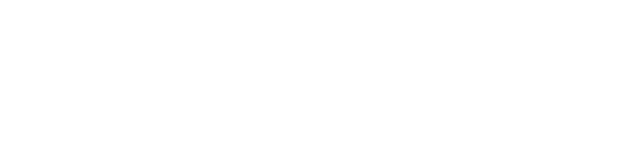
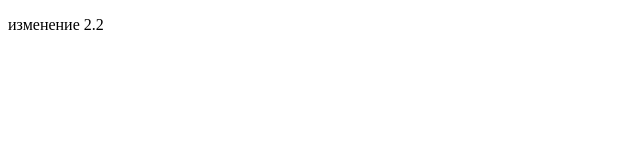
Before and after one commit to revenkopro/ba, a plain HTML site: page index.html in a window 1280 px wide. Shown: the whole page, without its empty margins (0-640 px from the left). Drawn offline with Linux system fonts and the light colour scheme.

Commit message:
index.html

```diff
--- a/index.html
+++ b/index.html
@@ -6,6 +6,7 @@
 </head>
 <body>
 <p></p>
+изменение 2.2
 
 </body>
 </html>
```
Also changed, not shown: урок 2/урок 2.txt.
